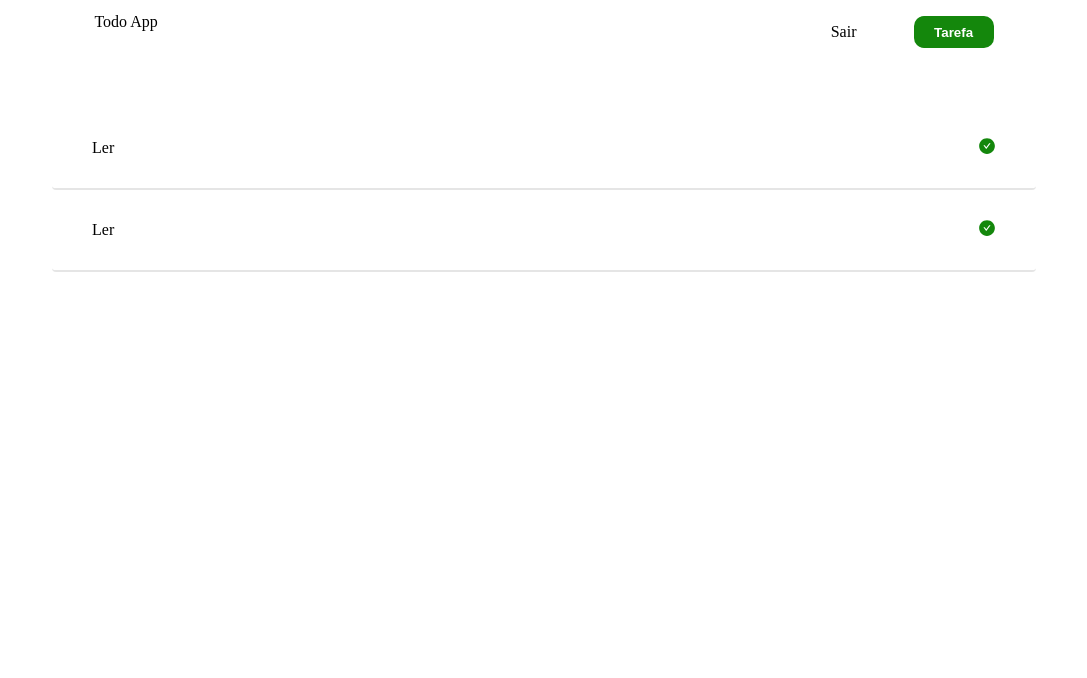
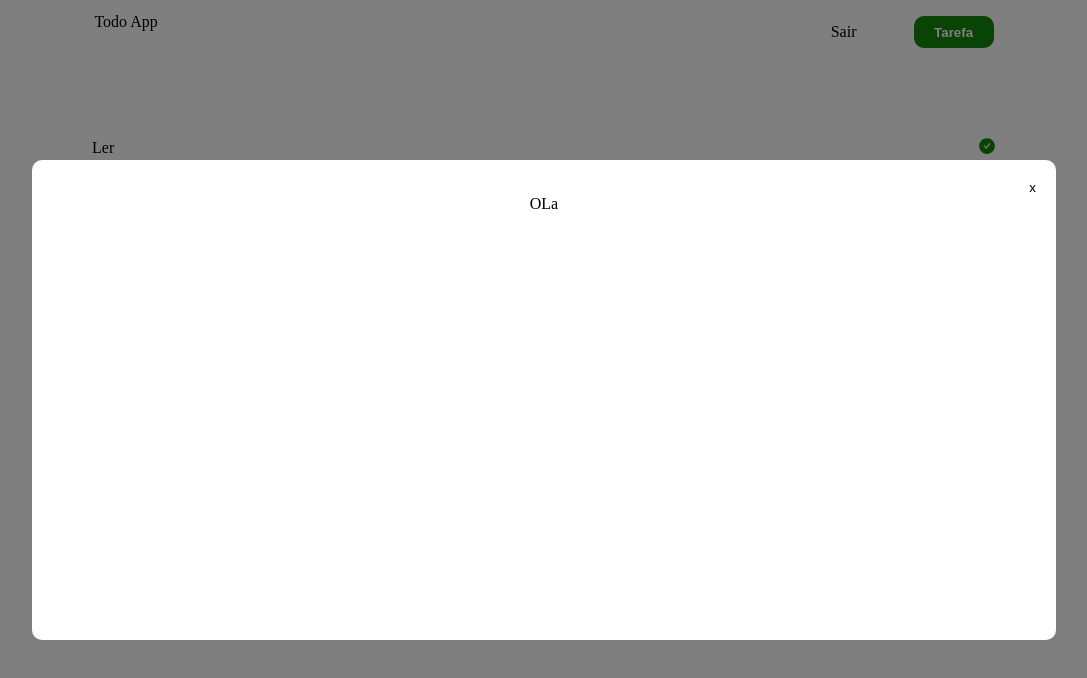
Before and after one commit to constThiagoSilva/todo-app, a React (Vite) app: page / in a window 1280 px wide. Both pictures are taken after a click on the button "Tarefa". Shown: the top 678 px of the page, without its empty margins (96-1183 px from the left). Built offline with nearby package versions, Linux system fonts and the light colour scheme.

Commit message:
feat: add modal component

```diff
--- /dev/null
+++ b/src/assets/Modal/index.tsx
@@ -0,0 +1,21 @@
+import { ReactNode, useState } from "react";
+import { Content, Overlay } from "./styles";
+
+interface ModalProps {
+  children: ReactNode;
+  isOpen: boolean;
+  onClose: () => void
+}
+
+export const Modal = ({ children, isOpen, onClose }: ModalProps) => {
+  if (!isOpen) return null;
+
+  return (
+    <Overlay>
+      <Content>
+        <button onClick={onClose} className='close-modal-button'>x</button>
+        <div className="body">{children}</div>
+      </Content>
+    </Overlay>
+  );
+};
--- /dev/null
+++ b/src/assets/Modal/styles.ts
@@ -0,0 +1,51 @@
+import styled from "styled-components";
+
+export const Overlay = styled.div`
+    position: absolute;
+
+    left: 0;
+    right: 0;
+    top: 0;
+    bottom: 0;
+
+    background-color: rgba(0,0,0,0.5);
+
+    display: flex;
+    justify-content: center;
+    align-items: center;
+`
+
+export const Content = styled.div`
+    width: 80%;
+    height: 60%;
+
+    padding: 20px;
+
+    border-radius: 10px;
+
+    display: flex;
+    align-items: center;
+    flex-direction: column;
+
+    background-color: white;
+
+    .close-modal-button {
+        align-self: flex-end;
+
+        background-color: transparent;
+
+        &:hover {
+            filter: brightness(0.9);
+        }
+    }
+
+    .body {
+        width: 100%;
+        flex: 1;
+
+        display: flex;
+        justify-content: space-between;
+        align-items: center;
+        flex-direction: column;
+    }
+`
--- a/src/pages/Main/index.tsx
+++ b/src/pages/Main/index.tsx
@@ -1,3 +1,5 @@
+import { useState } from "react";
+import { Modal } from "../../assets/Modal";
 import { Button } from "../../components/Button";
 import { TaskItem } from "../../components/TaskItem";
 import { ITask } from "../../interfaces/models/ITask";
@@ -8,6 +10,7 @@ import {
 } from "./style";
 
 export const MainPage = () => {
+  const [isOpen, setIsOpen] = useState(false);
   const DATA: ITask[] = [
     {
       id: 1,
@@ -22,6 +25,9 @@ export const MainPage = () => {
       situation: true,
     }
   ]
+
+  const handleOpenModal = () => setIsOpen(true)
+  const handleCloseModal = () => setIsOpen(false)
   return (
     <Container>
       <header>
@@ -31,17 +37,20 @@ export const MainPage = () => {
           <a href="#">Sair</a>
         </nav>
         <div className="add-task-button-container">
-          <Button title="Tarefa" onCLick={(event) => console.log(event)} />
+          <Button title="Tarefa" onCLick={(event) => handleOpenModal()} />
         </div>
         </div>
       </header>
       <Content>
         <TaskListContaner>
           {
-            DATA.map(task => <TaskItem task={task}/>)
+            DATA.map(task => <TaskItem key={task.id} task={task}/>)
           }
         </TaskListContaner>
       </Content>
+      <Modal isOpen={isOpen} onClose={handleCloseModal}>
+        OLa
+      </Modal>
     </Container>
   );
 };
```
